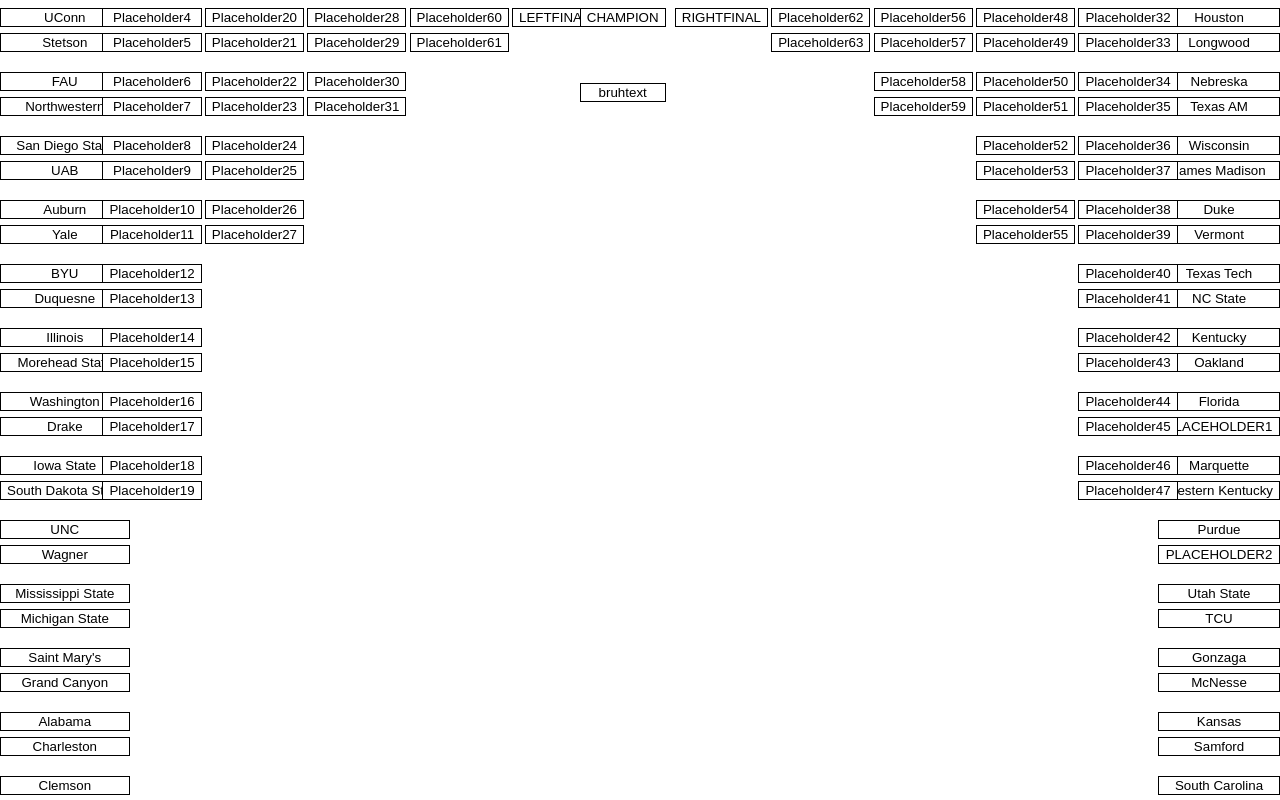
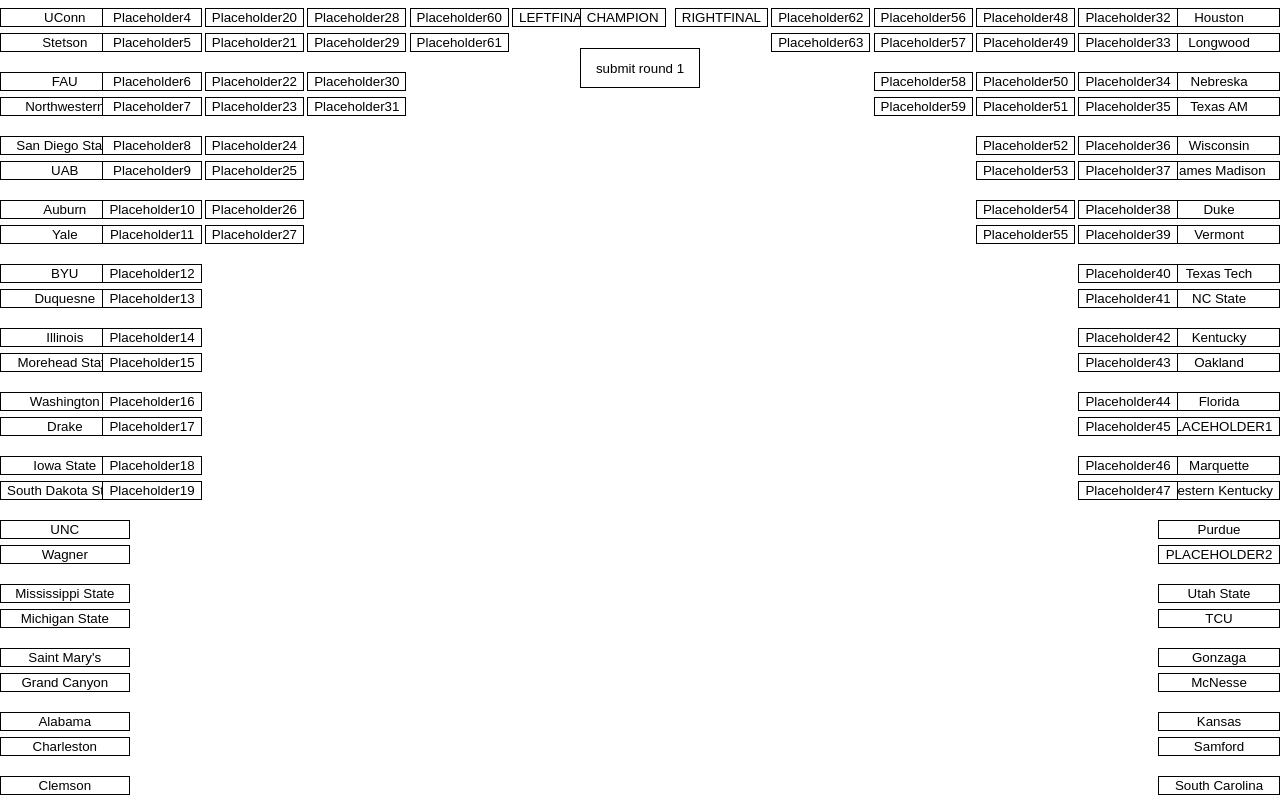
Before and after one commit to lamngo13/march, an Angular app in the folder hello-world/: page / in a window 1280 px wide. Shown: the top 800 px of the page. Built offline with nearby package versions, Linux system fonts and the light colour scheme.

Commit message:
good spacing, needs button work function

```diff
--- a/hello-world/src/app/app.component.css
+++ b/hello-world/src/app/app.component.css
@@ -89,13 +89,28 @@
   height: 100%;
 }
 
+/*
 .bruhbutton {
-  right: 48%;
-  width: 100%;
-  height: 100%;
+  right: 80%;
+  width: 10%;
+  height: 10%;
   margin-top: 50px;
   border: 1px solid black;
   background-color: white;
+}
+*/
+
+.bruhbutton {
+  position: absolute;
+  left: 50%;
+  transform: translateX(-50%);
+  width: 120px; /* Adjust width as needed */
+  height: 40px; /* Adjust height as needed */
+  margin-bottom: 40px;
+  margin-top: 40px; /* Adjust margin-top as needed */
+  border: 1px solid black;
+  background-color: white;
+  cursor: pointer;
 }
 
 .team.selected {
--- a/hello-world/src/app/app.component.html
+++ b/hello-world/src/app/app.component.html
@@ -82,11 +82,12 @@
       {{ champion.name }}
     </button>
 
-    <button class="bruhbutton" (click)="bruhbutton()">
-      {{ 'bruhtext' }}
-    </button>
+
   </div>
 
+  <button class="bruhbutton" (click)="submitround1()">
+    {{ 'submit round 1' }}
+  </button>
 
 
 
--- a/hello-world/src/app/app.component.ts
+++ b/hello-world/src/app/app.component.ts
@@ -16,6 +16,8 @@
   roundNumber = 0;
   currteamleft: Team[] = [];
   currteamright: Team[] = [];
+  holderleft: Team[] = [];
+  holderright: Team[] = [];
 
   teamsleft: Team[] = [
     new Team("UConn", 1, 0),
@@ -186,10 +188,27 @@
     this.currteamright = this.teamsright;
   }
 
-  bruhbutton() {
-    console.log("bruh")
-    console.log(this.currteamleft)
-    console.log(this.currteamright)
+  submitround1() {
+    console.log("submitround1 clicked");
+
+    //todo add error checking
+
+
+    for (var i of this.currteamleft) {
+      if (i.selected) {
+        this.holderleft.push(i);
+      }
+    }
+    for (var i of this.currteamright) {
+      if (i.selected) {
+        this.holderright.push(i);
+      }
+    }
+    this.currteamleft = this.holderleft;
+    this.currteamright = this.holderright;
+    console.log("submitround1 done")
+
+
   }
 
 
@@ -207,7 +226,7 @@
   selectTeam(team: Team): void {
     console.log("selectTeam for " + team.name);
     console.log("selected: " + team.selected);
-    const teams = this.teamsleft.includes(team) ? this.teamsleft : this.teamsright;
+    const teams = this.currteamleft.includes(team) ? this.currteamleft : this.currteamright;
 
     // If the clicked team is already selected, deselect it
     if (team.selected) {
```
